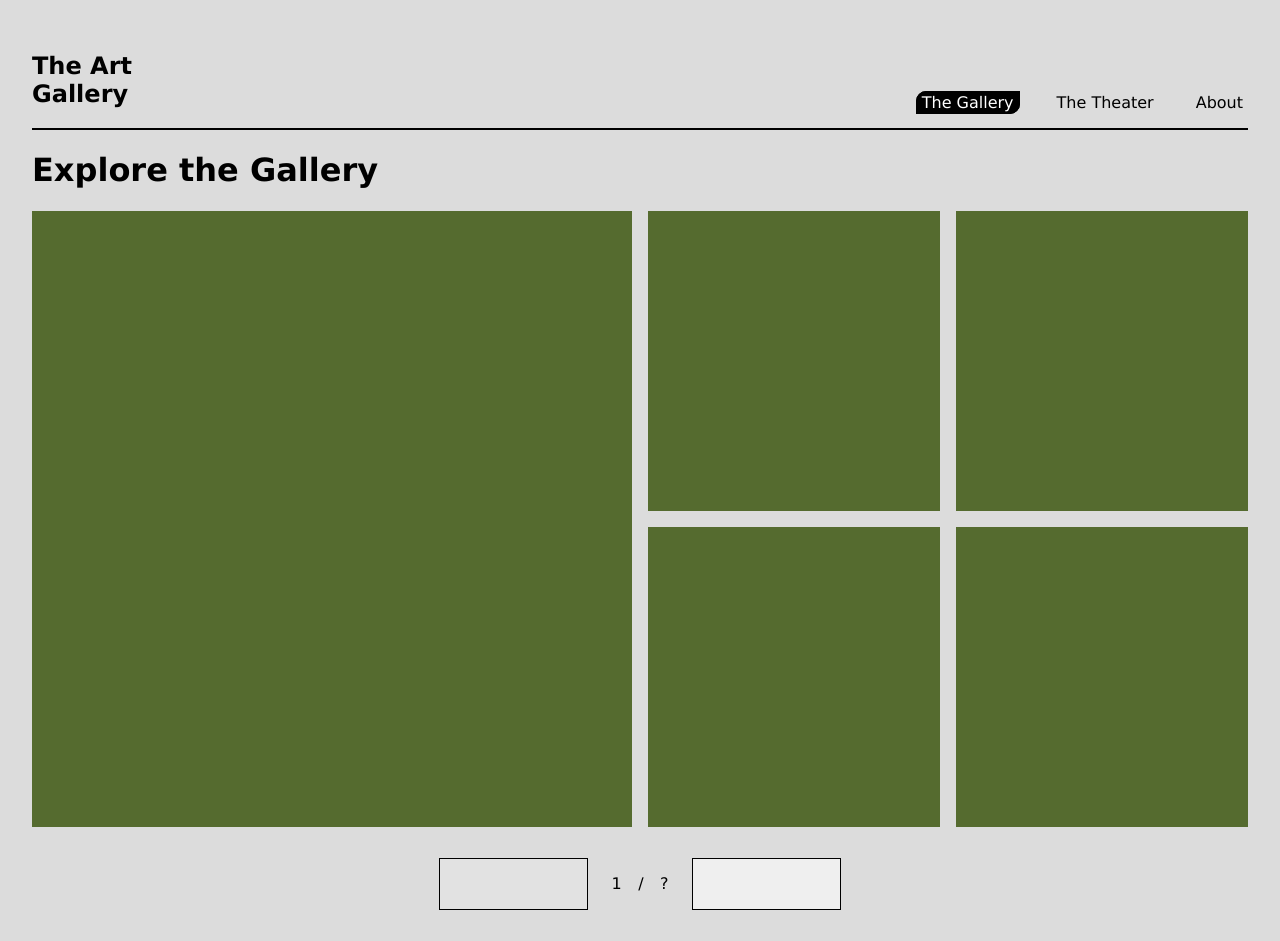
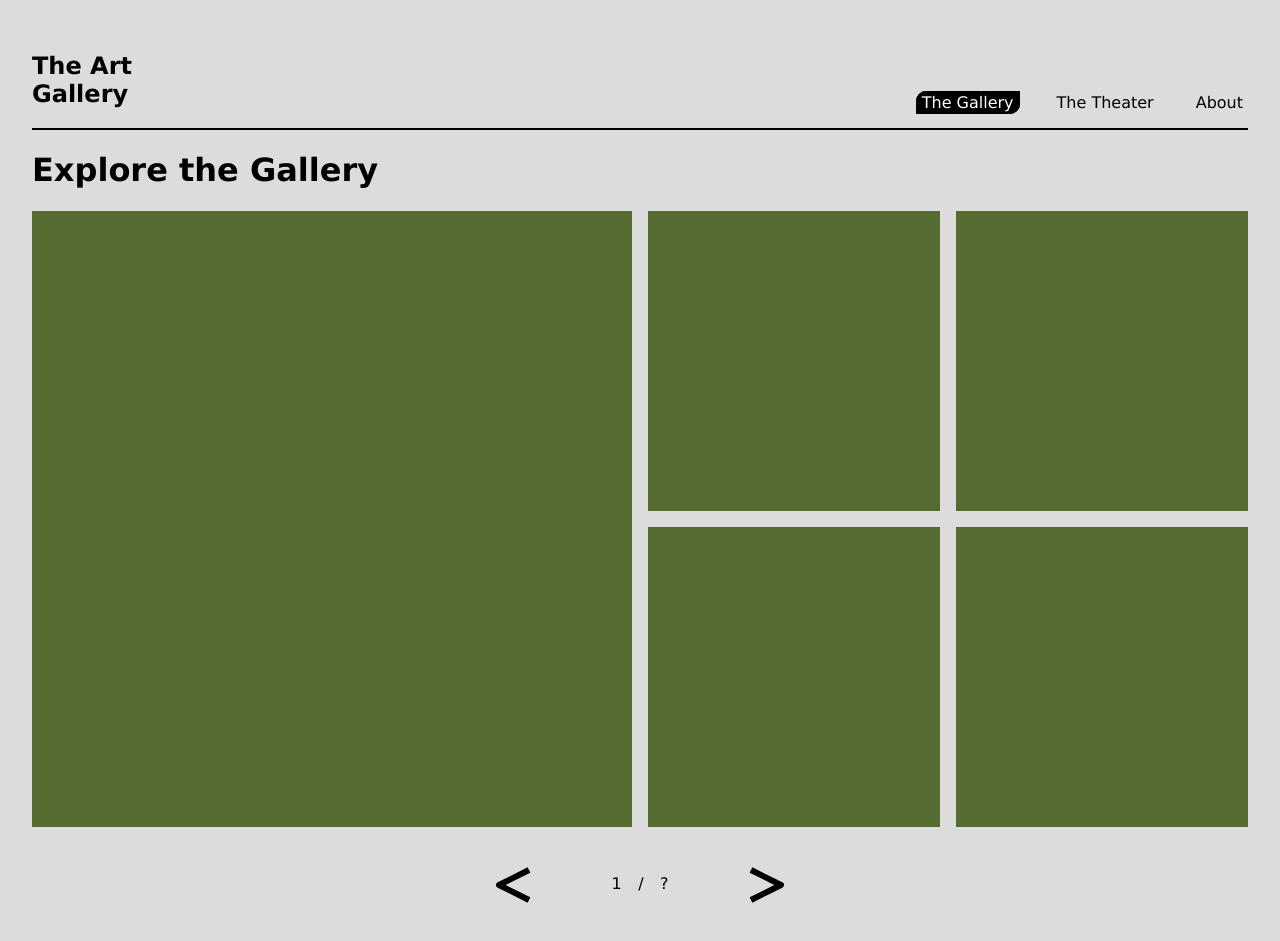
Before and after one commit to gcmoony/art-gallery, a plain HTML site: page index.html in a window 1280 px wide. Drawn offline with Linux system fonts and the light colour scheme; no server answers.

Commit message:
modified pagination

```diff
--- a/index.html
+++ b/index.html
@@ -62,10 +62,38 @@
         <button
           id="prev"
           disabled
-        ></button
+        >
+          <svg
+            style="transform: rotate(180deg);"
+            width="50"
+            height="50"
+            xmlns="http://www.w3.org/2000/svg"
+          >
+            <path
+              stroke="black"
+              stroke-width="6"
+              fill="none"
+              stroke-linejoin="round"
+              d="M 10 10 40 25 10 40"
+            ></path>
+          </svg> </button
         ><div id="page-info">
           <span class="page-num">1</span>/<span class="page-num">?</span> </div
-        ><button id="next"></button>
+        ><button id="next">
+          <svg
+            width="50"
+            height="50"
+            xmlns="http://www.w3.org/2000/svg"
+          >
+            <path
+              stroke="black"
+              stroke-width="6"
+              fill="none"
+              stroke-linejoin="round"
+              d="M 10 10 40 25 10 40"
+            ></path>
+          </svg>
+        </button>
       </div>
     </main>
   </body>
--- a/styles.css
+++ b/styles.css
@@ -56,7 +56,7 @@ nav a:not(.current-page):hover {
   background-color: darkolivegreen;
   background-position: center center;
   background-size: cover;
-  background-repeat: no-repeat
+  background-repeat: no-repeat;
 }
 
 .gallery-item a {
@@ -69,7 +69,7 @@ nav a:not(.current-page):hover {
   color: rgba(255, 255, 255, 0%);
   text-decoration: none;
   font-style: italic;
-  transition: background-color 1s, color 1s;
+  transition: background-color .25s, color .25s;
   overflow: hidden;
   text-overflow: clip;
 }
@@ -101,12 +101,14 @@ nav a:not(.current-page):hover {
 }
 
 .pagination button {
-  outline: solid black 1px;
+  background-color: inherit;
   border: none;
+  transition: filter .25s;
 }
 
 button:not(:disabled):hover {
   cursor: pointer;
+  filter: invert(50%)
 }
 
 @media(max-width: 56em) {
```
